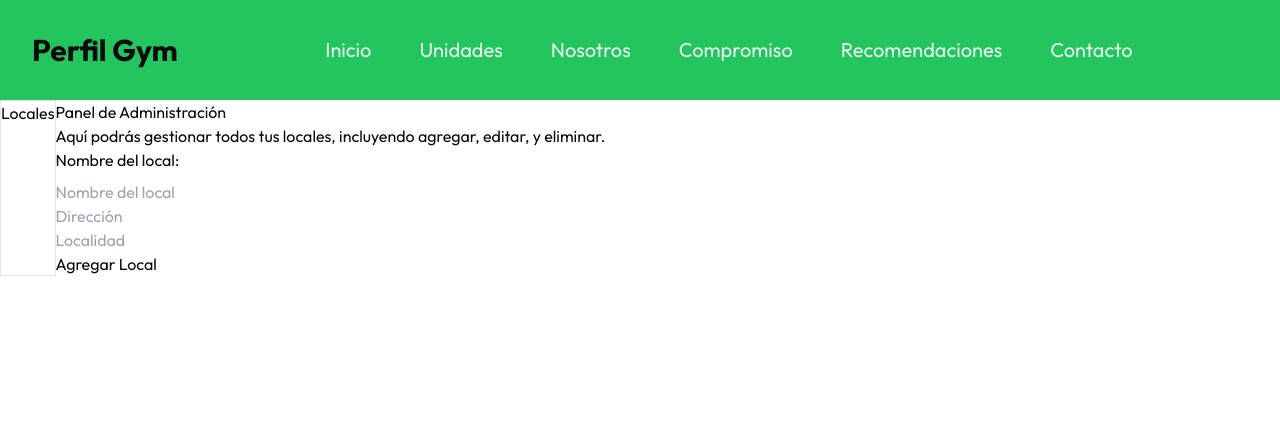
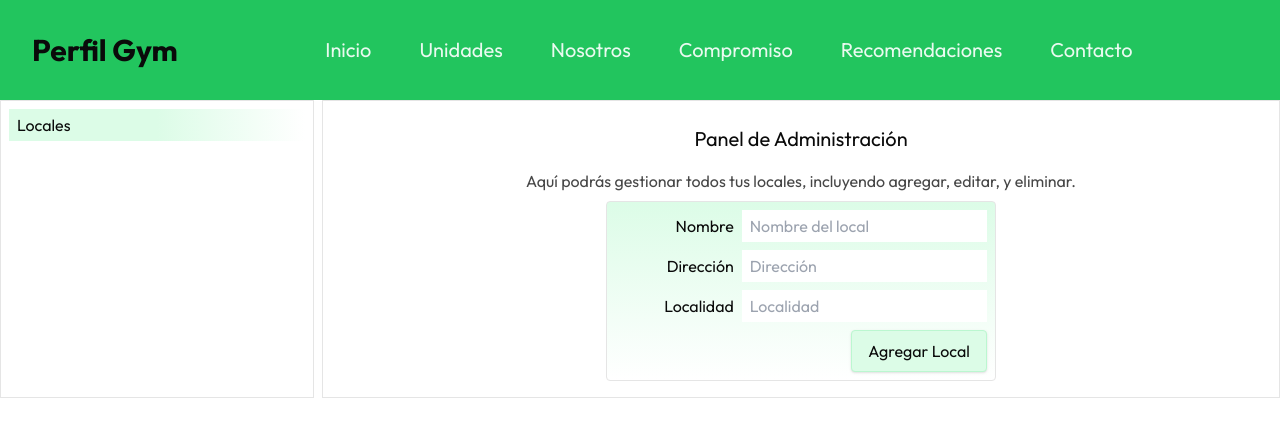
Before and after one commit to EliasSilva1702/Gym_App, a React (Vite) app: page /Administrador in a window 1280 px wide. Shown: the top 436 px of the page. Built offline with nearby package versions, Linux system fonts and the light colour scheme; a web font is replaced by a local one.

Commit message:
agregar unidades - en progreso

```diff
--- /dev/null
+++ b/src/components/admin/AgregarLocales.jsx
@@ -0,0 +1,33 @@
+import React from "react";
+
+const InputDiv = ({ name, placeholder, label }) => {
+  return (
+    <>
+      <div className=" grid grid-cols-3 gap-2 mb-2 items-center">
+        <label className="col-span-1 text-end" htmlFor={name}>
+          {label}
+        </label>
+        <input
+          className="col-span-2 px-2 py-1 outline-none"
+          type="text"
+          name={name}
+          placeholder={placeholder}
+        />
+      </div>
+    </>
+  );
+};
+export const AgregarLocales = () => {
+  return (
+    <form className="p-2 w-fit m-auto border bg-gradient-to-t to-green-100 from-white rounded">
+      <InputDiv name="nombre" placeholder="Nombre del local" label="Nombre" />
+      <InputDiv name="direccion" placeholder="Dirección" label="Dirección" />
+      <InputDiv name="localidad" placeholder="Localidad" label="Localidad" />
+      <div className="flex justify-end">
+        <button className="px-4 py-2 border border-green-200 rounded shadow bg-green-100 " type="submit">
+          Agregar Local
+        </button>
+      </div>
+    </form>
+  );
+};
--- a/src/components/admin/Locales.jsx
+++ /dev/null
@@ -1,7 +0,0 @@
-import React from 'react'
-
-export const Locales = () => {
-  return (
-    <div>Locales</div>
-  )
-}
--- a/src/components/sideBar/Sidebar.jsx
+++ b/src/components/sideBar/Sidebar.jsx
@@ -49,6 +49,11 @@ export const Sidebar = () => {
       path: "/contacto",
       icon: <PhoneCall className="w-6 h-6 mr-2" />,
     },
+    {
+      name: "Administrador",
+      path: "/Administrador",
+      icon: <PhoneCall className="w-6 h-6 mr-2" />,
+    },
   ];
 
   return (
--- a/src/pages/Admin.jsx
+++ b/src/pages/Admin.jsx
@@ -1,31 +1,23 @@
 import React from "react";
-
+import { AgregarLocales } from "../components/admin/AgregarLocales";
 export const Admin = () => {
   return (
-    <div className="flex">
-      <aside className="border">
-        <ul>
-          <li>Locales</li>
-          <li></li>
-          <li></li>
+    <div className="grid grid-cols-4 gap-1 sm:gap-2">
+      <aside className="col-span-1 border ">
+        <ul className="p-2">
+          <li className="  px-2 py-1 bg-gradient-to-r from-green-100 via-green-100 to-white">
+            Locales
+          </li>
         </ul>
       </aside>
-      <main>
-        <h1>Panel de Administración</h1>
-        <p>
+      <main className="col-span-3 border p-4">
+        <h1 className="text-xl text-center p-2">Panel de Administración</h1>
+        <p className="opacity-75 text-center p-2 ">
           Aquí podrás gestionar todos tus locales, incluyendo agregar, editar, y
           eliminar.
         </p>
         {/* Agregar componente de gestión de locales */}
-        <form className="*:grid *:grid-cold-2 *:gap-2">
-          <div>
-            <label htmlFor="nombre">Nombre del local:</label>
-            <input type="text" name="nombre" placeholder="Nombre del local" />
-          </div>
-          <input type="text" placeholder="Dirección" />
-          <input type="text" placeholder="Localidad" />
-          <button type="submit">Agregar Local</button>
-        </form>
+        <AgregarLocales />
       </main>
     </div>
   );
```
